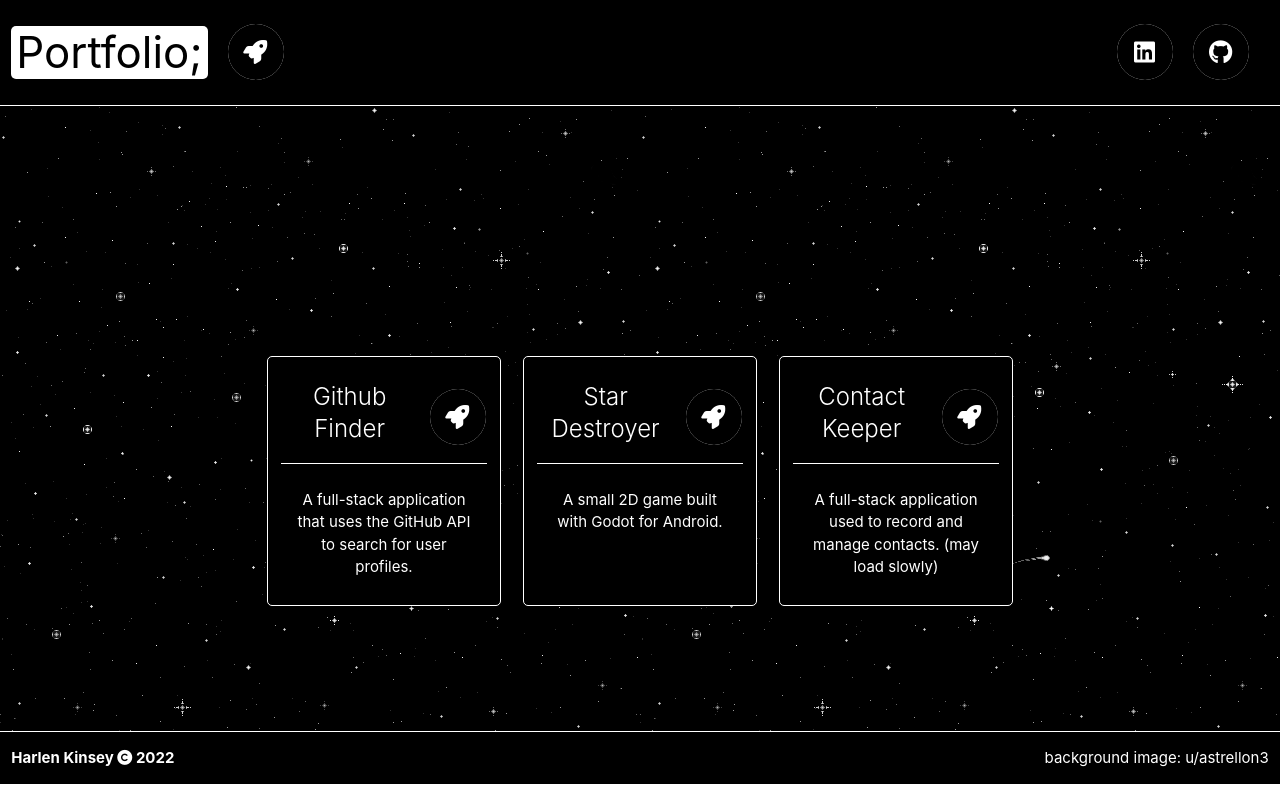
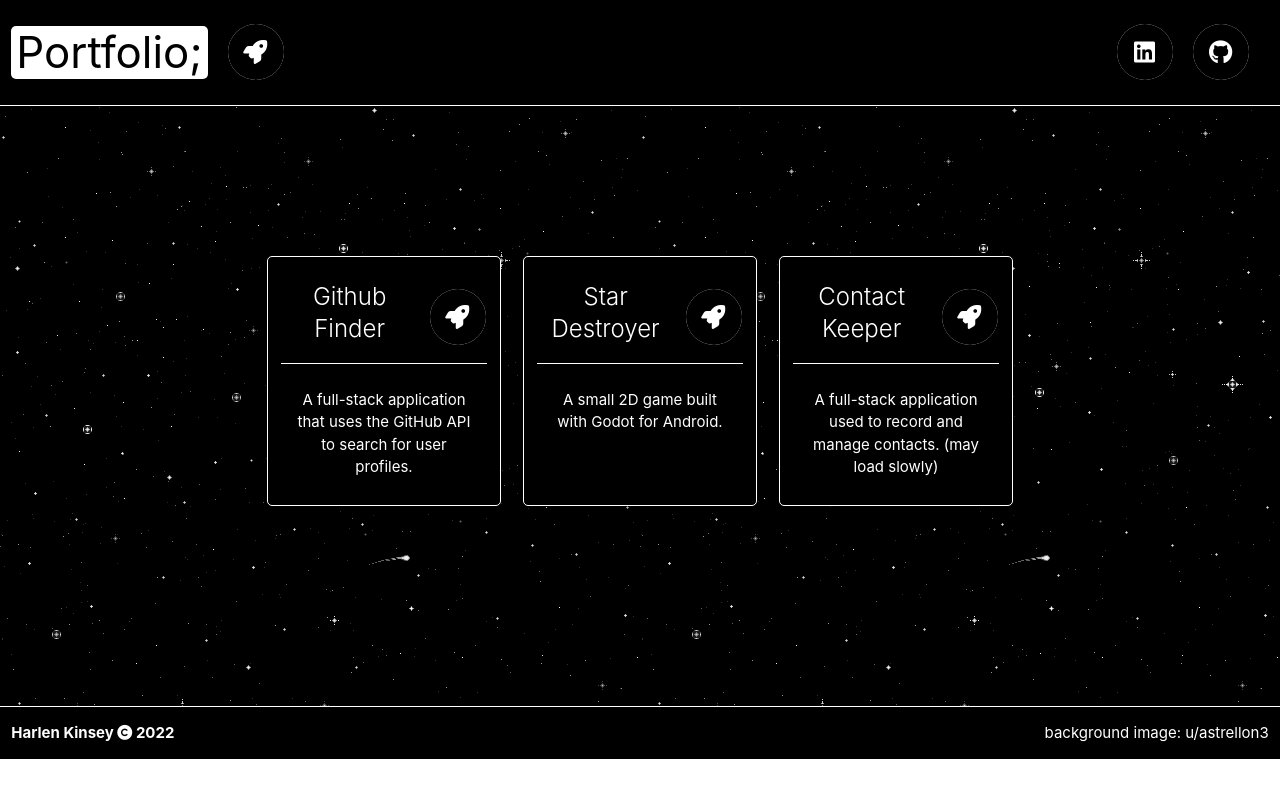
Before and after one commit to harlenkinsey/portfolio, a React (Create React App) app: page / in a window 1280 px wide. Built offline with nearby package versions, Linux system fonts and the light colour scheme; the HTML template or start-up script is replaced by a standard one.

Commit message:
fixed card container spacing

```diff
--- a/src/App.css
+++ b/src/App.css
@@ -4,7 +4,7 @@
 
 .background {
   width: 100%;
-  padding: 100px 0px 50px 0px;
+  padding: 100px 0px 100px 0px;
   background-image: url('./images/space-backing.png');
 }
 
@@ -112,7 +112,7 @@ ul {
 
   .background {
     width: 100%;
-    padding: 200px 0px 25px 0px;
+    padding: 100px 0px 100px 0px;
     background-image: url('./images/space-backing.png');
   }
 
@@ -125,7 +125,7 @@ ul {
 
   .background {
     width: 100%;
-    padding: 200px 0px 25px 0px;
+    padding: 100px 0px 100px 0px;
     background-image: url('./images/space-backing.png');
   }
 
```
